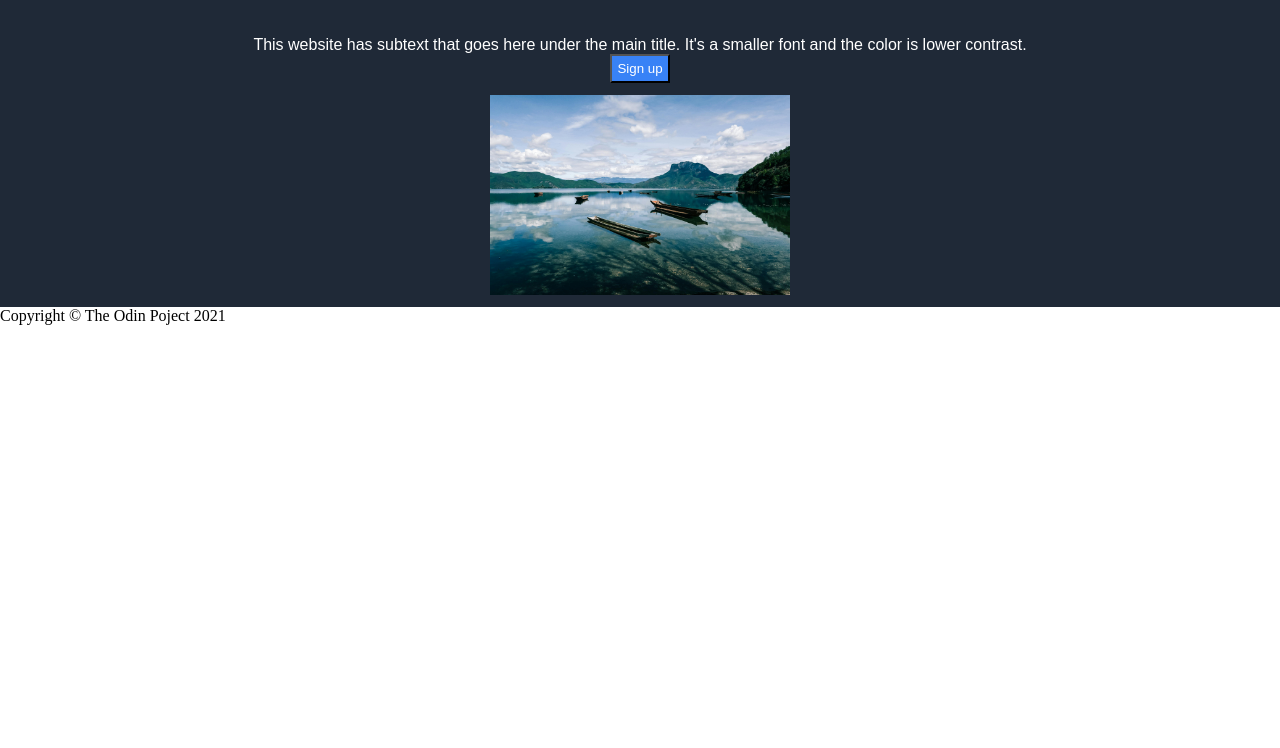
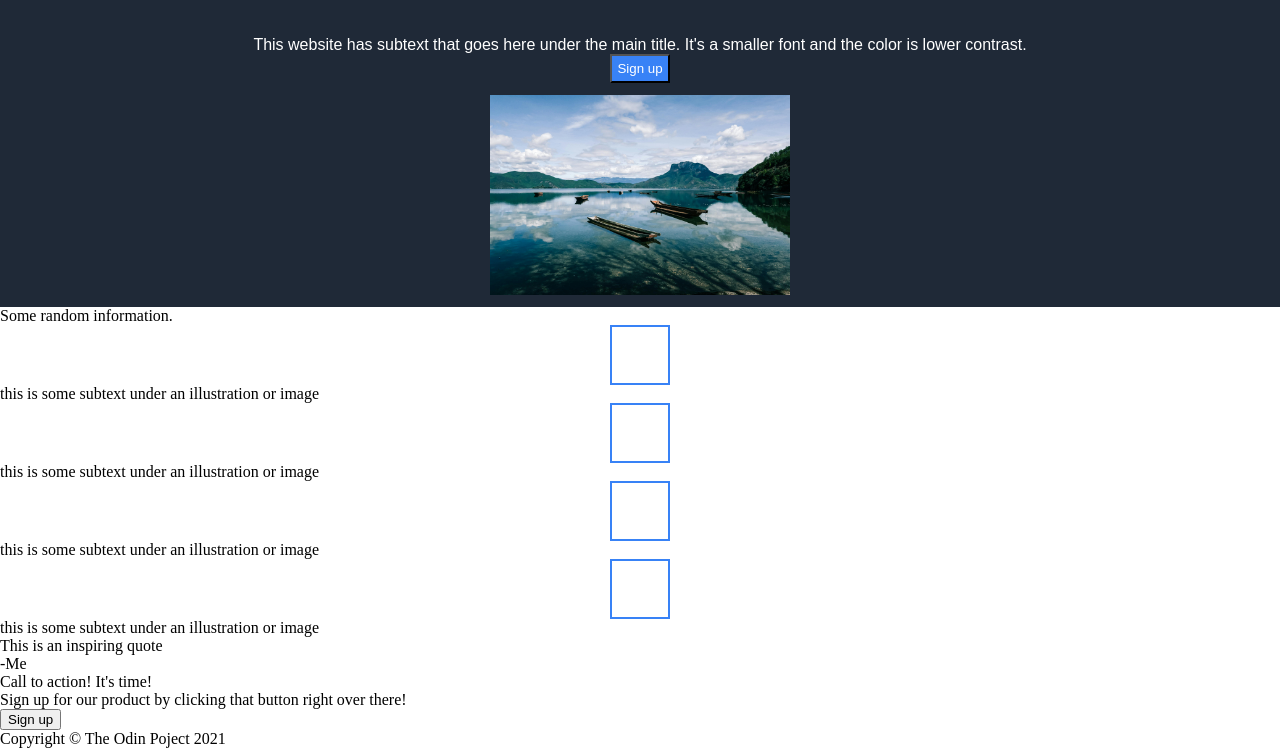
Before and after one commit to SimrahRuqiya/landing-page, a plain HTML site: page index.html in a window 1280 px wide. Shown: the part 64-812 px from the top of the page. Drawn offline with Linux system fonts and the light colour scheme.

Commit message:
added all elements of website in html

```diff
--- a/index.html
+++ b/index.html
@@ -24,8 +24,28 @@
         <div class="img">
             <img src="images/scenery.jpg" height="200px">
         </div>
-
-
+        <div class="random">
+            <p>Some random information.</p>
+        </div>
+        <div class="random">
+            <div class="item"></div>
+            <p>this is some subtext under an illustration or image</p>
+            <div class="item"></div>
+            <p>this is some subtext under an illustration or image</p>
+            <div class="item"></div>
+            <p>this is some subtext under an illustration or image</p>
+            <div class="item"></div>
+            <p>this is some subtext under an illustration or image</p>
+        </div>
+        <div class="quote">
+            <p>This is an inspiring quote</p>
+            <p class="author">-Me</p>
+        </div>
+        <div class="action">
+            <p class="heading">Call to action! It's time!</p>
+            <p class="subtext">Sign up for our product by clicking that button right over there!</p>
+            <button class="sign">Sign up</button>
+        </div>
         <div class="footer">
             <p>Copyright © The Odin Poject 2021</p>
         </div>
--- a/style.css
+++ b/style.css
@@ -48,3 +48,13 @@
     background: #1f2937;
     justify-content:flex-end;
 }
+
+.item {
+    width: 60px;
+    height: 60px;
+    border: 2px solid #3882f6;
+    padding: 2px;
+    background: white;
+
+
+}
```
